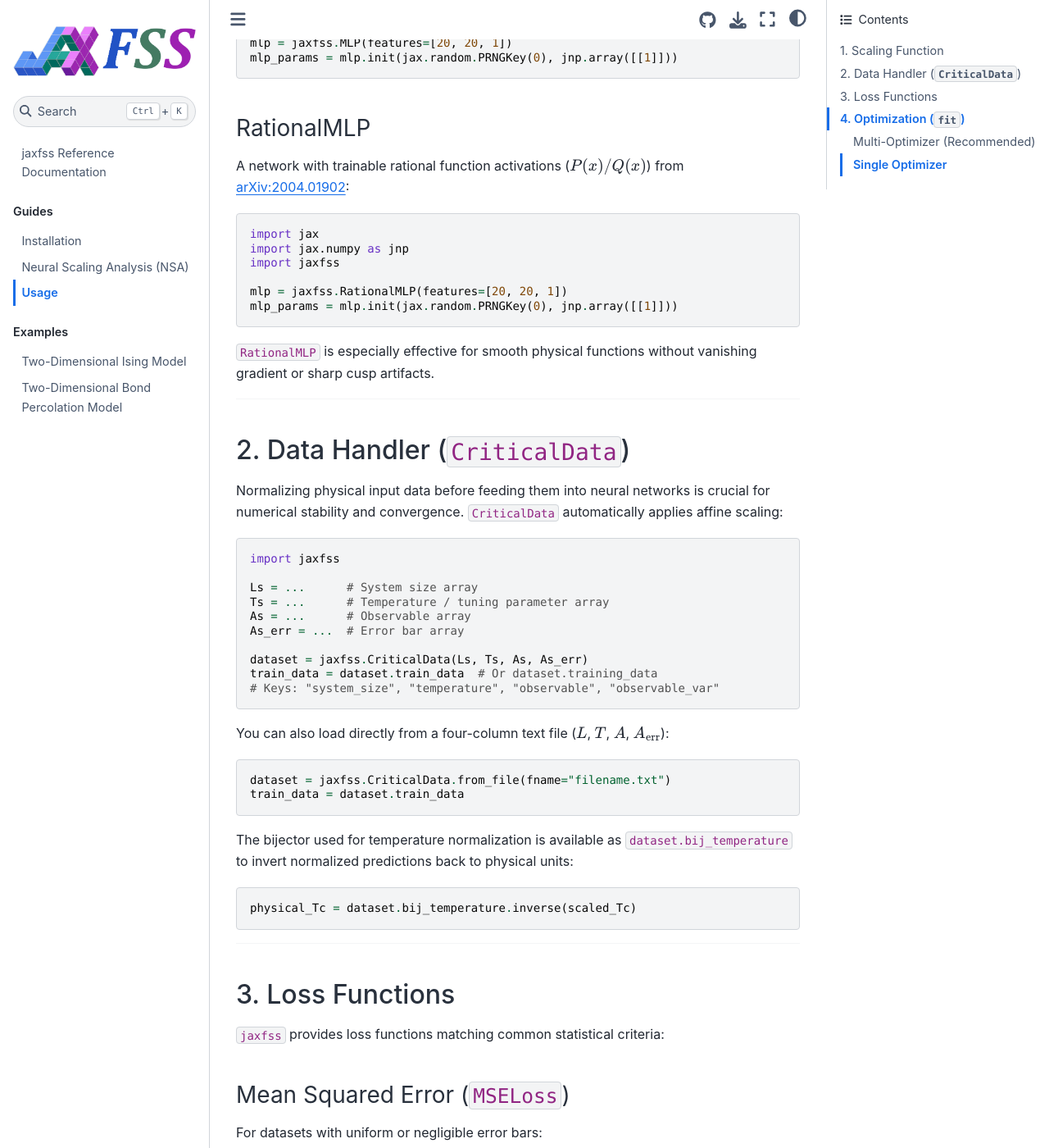
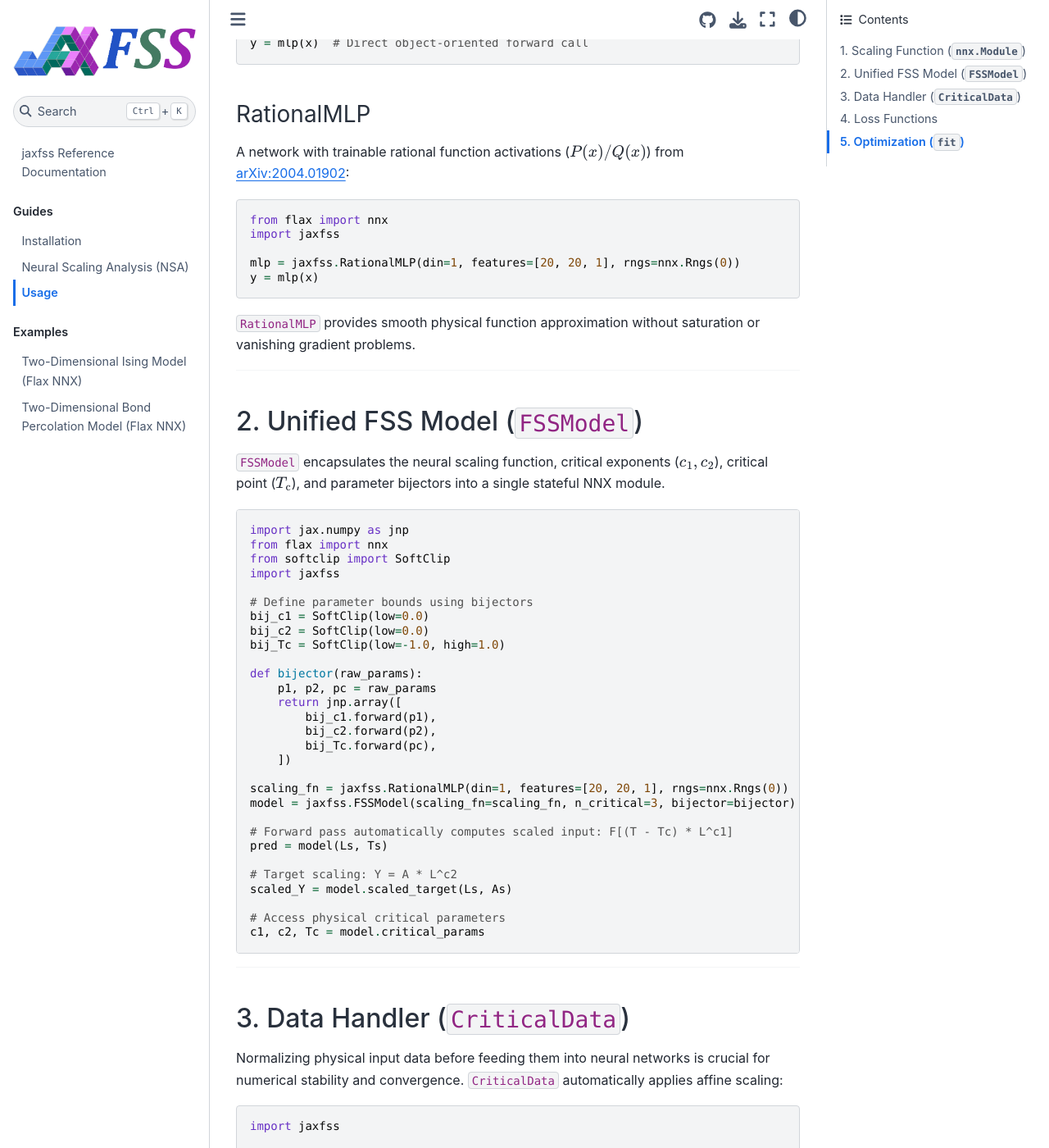
Before and after one commit to yonesuke/jaxfss, a Jupyter Book: the page built from docs/usage.md, in a window 1280 px wide and 1400 px high, scrolled down 538 px. Shown: the whole window at 82% size. Built offline with Jupyter Book 1.0.4 settings and Sphinx 7.4.7 and the Sphinx Book theme 1.1.4, drawn with Linux system fonts in a browser that asks for light colours; some of the changed text lies outside the part shown.

Commit message:
refactor: rewrite library entirely with Flax NNX (v0.2.0)
- Reimplement MLP, Rational, and RationalMLP as native Flax NNX modules
- Add unified FSSModel encapsulating scaling function, critical parameters, and bijectors
- Reimplement fit function using Flax NNX state and JIT compilation
- Update tests to full NNX coverage (9 passed)
- Update examples/nsa.py, docs/usage.md, and tutorial notebooks to NNX
- Remove rationalnets dependency and bump version to 0.2.0

````diff
--- a/docs/usage.md
+++ b/docs/usage.md
@@ -1,43 +1,78 @@
 # Usage
 
-Here, we highlight the main building blocks to perform finite-size scaling analysis with `jaxfss`.
+Here, we highlight the main building blocks to perform finite-size scaling analysis with `jaxfss` using **Flax NNX**.
 
 ---
 
-## 1. Scaling Function
+## 1. Scaling Function (`nnx.Module`)
 
-In `jaxfss`, we approximate the unknown universal scaling function $F[X]$ with a neural network.
-We provide modules built on [Flax](https://github.com/google/flax):
+In `jaxfss`, the unknown universal scaling function $F[X]$ is approximated by an object-oriented neural network module built on [Flax NNX](https://flax.readthedocs.io/).
 
 ### Standard MLP
-A multilayer perceptron with customizable activations (default: `sigmoid`):
+A multilayer perceptron with customizable activations (default: `nnx.sigmoid`):
 
 ```python
-import jax
-import jax.numpy as jnp
+from flax import nnx
 import jaxfss
 
-mlp = jaxfss.MLP(features=[20, 20, 1])
-mlp_params = mlp.init(jax.random.PRNGKey(0), jnp.array([[1]]))
+mlp = jaxfss.MLP(din=1, features=[20, 20, 1], rngs=nnx.Rngs(0))
+y = mlp(x)  # Direct object-oriented forward call
 ```
 
 ### RationalMLP
 A network with trainable rational function activations ($P(x)/Q(x)$) from [arXiv:2004.01902](https://arxiv.org/abs/2004.01902):
 
 ```python
-import jax
-import jax.numpy as jnp
+from flax import nnx
 import jaxfss
 
-mlp = jaxfss.RationalMLP(features=[20, 20, 1])
-mlp_params = mlp.init(jax.random.PRNGKey(0), jnp.array([[1]]))
+mlp = jaxfss.RationalMLP(din=1, features=[20, 20, 1], rngs=nnx.Rngs(0))
+y = mlp(x)
 ```
 
-`RationalMLP` is especially effective for smooth physical functions without vanishing gradient or sharp cusp artifacts.
+`RationalMLP` provides smooth physical function approximation without saturation or vanishing gradient problems.
 
 ---
 
-## 2. Data Handler (`CriticalData`)
+## 2. Unified FSS Model (`FSSModel`)
+
+`FSSModel` encapsulates the neural scaling function, critical exponents ($c_1, c_2$), critical point ($T_{\mathrm{c}}$), and parameter bijectors into a single stateful NNX module.
+
+```python
+import jax.numpy as jnp
+from flax import nnx
+from softclip import SoftClip
+import jaxfss
+
+# Define parameter bounds using bijectors
+bij_c1 = SoftClip(low=0.0)
+bij_c2 = SoftClip(low=0.0)
+bij_Tc = SoftClip(low=-1.0, high=1.0)
+
+def bijector(raw_params):
+    p1, p2, pc = raw_params
+    return jnp.array([
+        bij_c1.forward(p1),
+        bij_c2.forward(p2),
+        bij_Tc.forward(pc),
+    ])
+
+scaling_fn = jaxfss.RationalMLP(din=1, features=[20, 20, 1], rngs=nnx.Rngs(0))
+model = jaxfss.FSSModel(scaling_fn=scaling_fn, n_critical=3, bijector=bijector)
+
+# Forward pass automatically computes scaled input: F[(T - Tc) * L^c1]
+pred = model(Ls, Ts)
+
+# Target scaling: Y = A * L^c2
+scaled_Y = model.scaled_target(Ls, As)
+
+# Access physical critical parameters
+c1, c2, Tc = model.critical_params
+```
+
+---
+
+## 3. Data Handler (`CriticalData`)
 
 Normalizing physical input data before feeding them into neural networks is crucial for numerical stability and convergence.
 `CriticalData` automatically applies affine scaling:
@@ -51,7 +86,7 @@ As = ...      # Observable array
 As_err = ...  # Error bar array
 
 dataset = jaxfss.CriticalData(Ls, Ts, As, As_err)
-train_data = dataset.train_data  # Or dataset.training_data
+train_data = dataset.train_data
 # Keys: "system_size", "temperature", "observable", "observable_var"
 ```
 
@@ -98,38 +133,31 @@ loss = jaxfss.NLLLoss(y_true, y_pred, var)
 
 ---
 
-## 4. Optimization (`fit`)
+## 5. Optimization (`fit`)
 
-The `fit` function executes a JIT-compiled optimization loop using [Optax](https://github.com/deepmind/optax).
-
-### Multi-Optimizer (Recommended)
-Because neural network weights and physical critical exponents have different scales and sensitivities, using separate learning rates is recommended:
+`jaxfss.fit` executes a JIT-compiled optimization loop using Flax NNX and Optax.
+Because NNX models are stateful, model parameters are updated in-place.
 
 ```python
 import optax
 import jaxfss
 
-init_params = {
-    "mlp": mlp_params,
-    "fss": jnp.zeros(2)  # Critical parameters
-}
+# Define loss function on the model
+def loss_fn(m: jaxfss.FSSModel):
+    y_pred = m(Ls, Ts)
+    y_true = m.scaled_target(Ls, As)
+    return jaxfss.MSELoss(y_true, y_pred)
 
-# Separate optimizers for MLP and FSS parameters
+# Multi-optimizer: separate learning rates for NN weights and critical exponents
 optimizer = {
-    "mlp": optax.adam(learning_rate=1e-3),
+    "scaling_fn": optax.adam(learning_rate=1e-3),
     "fss": optax.adam(learning_rate=1e-2),
 }
 
 steps = 10000
-params, losses, critical_vals = jaxfss.fit(loss_fn, optimizer, init_params, steps)
+losses, critical_vals = jaxfss.fit(model, loss_fn, optimizer, steps)
+
+# Model parameters are updated in-place:
+c1, c2, scaled_Tc = model.critical_params
+physical_Tc = dataset.bij_temperature.inverse(scaled_Tc)
 ```
-
-### Single Optimizer
-You can also pass a single Optax optimizer:
-
-```python
-optimizer = optax.adam(learning_rate=1e-3)
-params, losses, critical_vals = jaxfss.fit(loss_fn, optimizer, init_params, steps)
-```
-
-`critical_vals` records the history of `params["fss"]` across all optimization steps.
````
Also changed, not shown: other parts of docs/usage.md (+1 -1 lines), README.md (+43 -10 lines), pyproject.toml (+5 -5 lines), setup.py (+11 -10 lines), src/jaxfss/__init__.py (+12 -1 lines), docs/ising.ipynb, docs/percolation.ipynb, 6 other files.
